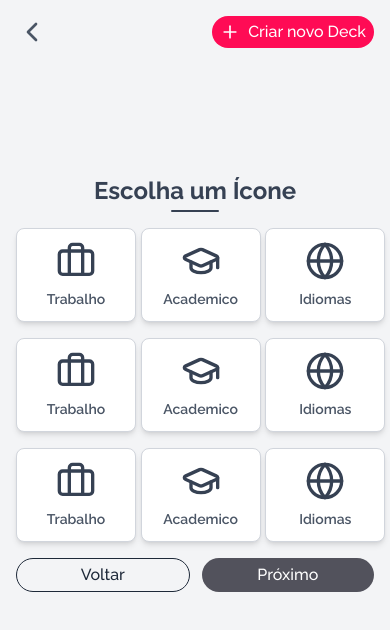
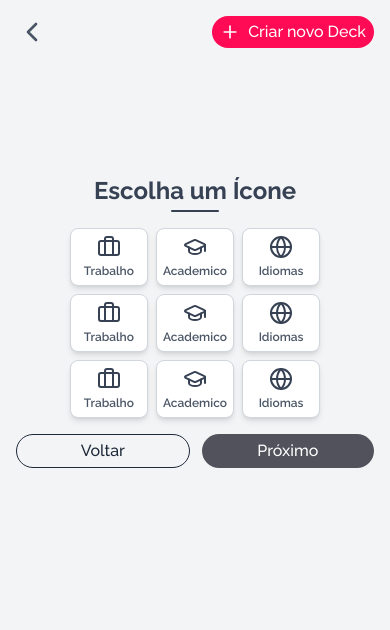
Before and after one commit to julioceno/memoriza, a Next.js app: page /decks/create/IconSelection in a window 390 px wide. Shown: the top 630 px of the page. Built offline with nearby package versions, Linux system fonts and the light colour scheme.

Commit message:
feat: improve IconGridItem

```diff
--- a/src/components/IconsGrid/components/IconGrridItem.tsx
+++ b/src/components/IconsGrid/components/IconGrridItem.tsx
@@ -1,17 +1,31 @@
 import React from "react";
 
-const IconGridItem = ({ icon, id, label, isSelected, onClick }: IIconGridItemProps) => {
+const IconGridItem = ({
+    icon,
+    id,
+    label,
+    isSelected,
+    onClick
+}: IIconGridItemProps) => {
+    const borderStyle = isSelected
+        ? "border-principal text-principal"
+        : "border-gray-300 text-gray-600";
+
+    const colorStyle = isSelected
+        ? "text-principal"
+        : "text-gray-700";
+
+    const labelStyle = isSelected
+        ? "font-bold"
+        : "font-semibold";
+
     return (
         <button
-        onClick={() => onClick(id)}
-        className={`flex flex-col w-30 items-center justify-center p-3 rounded-lg shadow-md border bg-white ${
-            isSelected
-            ? "border-principal text-principal"
-            : "border-gray-300 text-gray-600"
-        } hover:border-principal hover:text-principal transition`}
+            onClick={() => onClick(id)}
+            className={`flex flex-col md:w-30 items-center justify-center p-1.5 md:p-3 rounded-lg shadow-md border bg-white ${borderStyle} hover:border-principal hover:text-principal transition`}
         >
-            <div className={`w-10 h-10 ${isSelected? "text-principal" : "text-gray-700"}`}>{React.cloneElement(icon, { className: "w-full h-full w" })}</div>
-            <span className={`mt-2 text-sm ${isSelected? 'font-bold' : 'font-semibold'}`}>{label}</span>
+            <div className={`w-6 h-6 md:w-10 md:h-10 ${colorStyle}`}>{React.cloneElement(icon, { className: "w-full h-full w" })}</div>
+            <span className={`mt-1 md:mt-2 text-xs md:text-sm ${labelStyle}`}>{label}</span>
         </button>
     );
 }
--- a/src/components/IconsGrid/index.tsx
+++ b/src/components/IconsGrid/index.tsx
@@ -24,7 +24,7 @@ const IconGrid: React.FC = () => {
     };
 
     return (
-        <div className="grid grid-cols-3 gap-4 w-fit items-center justify-center">
+        <div className="grid grid-cols-3 gap-2 md:gap-4 w-fit items-center justify-center">
             {icons.map(({ id, icon, label }) => (
                 <IconGridItem
                     key={id}
```
